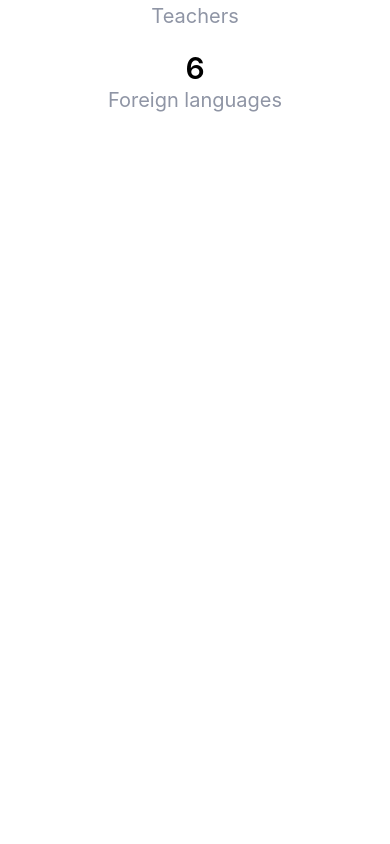
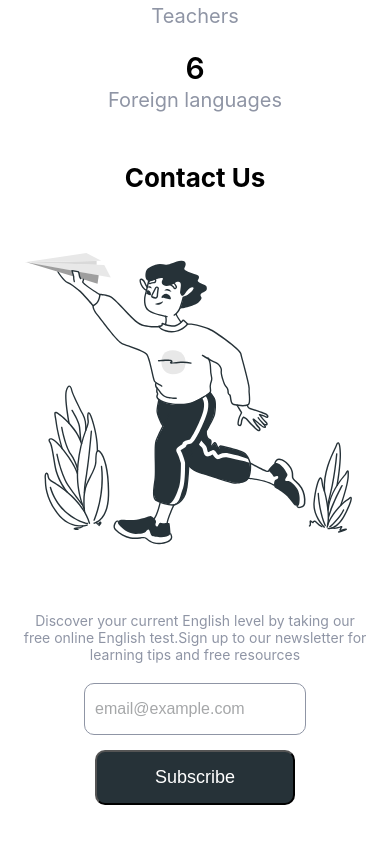
Before and after one commit to 7Alina77/adaptive, a React (Create React App) app: page / in a window 390 px wide. Shown: the part 5079-5923 px from the top of the page. Before the commit the page ends 5191 px from the top, so only its background shows below. Built offline with nearby package versions, Linux system fonts and the light colour scheme.

Commit message:
adaptive of part contacts

```diff
--- a/src/components/App/App.js
+++ b/src/components/App/App.js
@@ -5,6 +5,7 @@ import Landing from '../Landing/Landing';
 import About from '../About/About';
 import Pricing from '../Pricing/Pricing';
 import Skills from '../Skills/Skills';
+import Contact from '../Contact/Contact';
 
 function App() {
   const [isBurger, setIsBurger] = useState(false);
@@ -20,6 +21,7 @@ function App() {
       <Skills />
       <Pricing />
       <About />
+      <Contact />
     </div>
   );
 }
--- /dev/null
+++ b/src/components/Contact/Contact.css
@@ -0,0 +1,193 @@
+.contact {
+  max-width: 1180px;
+  padding: 0 20px;
+  margin: 100px auto 0;
+  display: grid;
+  grid-template-columns: 500px auto;
+  grid-column-gap: 20px;
+  grid-template-areas:
+  "picture title"
+  "picture container";
+}
+
+.contact__title {
+  margin: 0 0 40px;
+  font-size: 48px;
+  font-weight: bold;
+  grid-area: title;
+  align-self: end;
+}
+
+.contact__container {
+  grid-area: container;
+}
+
+.contact__text {
+  padding: 0;
+  margin: 0;
+  color: #8F95A5;
+  font-size: 20px;
+}
+
+.contact__form {
+  margin: 50px 0;
+  display: flex;
+}
+
+.contact__label {
+  display: block;
+}
+
+.contact__input {
+  border-radius: 10px;
+  border: 1px solid #8F95A5;
+  margin-right: 30px;
+  display: block;
+  width: 330px;
+  height: 30px;
+  padding: 10px;
+  font-size: 24px;
+}
+
+.contact__input::placeholder {
+  color: #212529;
+  opacity: 0.4;
+  font-size: 24px;
+}
+
+.contact__btn {
+  color: #fff;
+  padding: 10px 50px;
+  border-radius: 10px;
+  background: #263238;
+  font-size: 20px;
+}
+
+.contact__image {
+  grid-area: picture;
+  max-width: 480px;
+  max-height: 480px;
+}
+
+.contact__img {
+  max-width: 100%;
+  max-height: 100%;
+  object-fit: cover;
+  object-position: center;
+}
+
+@media screen and (max-width: 1150px) {
+  .contact {
+    grid-template-columns: 350px auto;
+  }
+}
+
+@media screen and (max-width: 1005px) {
+  .contact {
+    grid-template-columns: 350px 450px;
+  }
+
+  .contact__title {
+    font-size: 40px;
+    margin-bottom: 20px;
+  }
+
+  .contact__text {
+    font-size: 18px;
+  }
+
+  .contact__form {
+    margin: 25px auto;
+  }
+
+  .contact__input {
+    width: 200px;
+    font-size: 20px;
+  }
+
+  .contact__input::placeholder {
+    font-size: 20px;
+  }
+}
+
+@media screen and (max-width: 885px) {
+  .contact {
+    grid-template-columns: 300px 350px;
+  }
+
+  .contact__input {
+    width: 180px;
+    margin-right: 10px;
+    font-size: 16px;
+  }
+
+  .contact__input::placeholder {
+    font-size: 16px;
+  }
+
+  .contact__btn {
+    padding: 5px 30px;
+  }
+}
+
+@media screen and (max-width: 730px) {
+  .contact {
+    grid-template-columns: 1fr;
+    grid-template-rows: auto;
+    grid-template-areas:
+    "title"
+    "picture"
+    "container";
+    margin: 50px auto;
+  }
+
+  .contact__title {
+    text-align: center;
+  }
+
+  .contact__image {
+    margin: 40px auto;
+  }
+
+  .contact__text {
+    text-align: center;
+  }
+
+  .contact__form {
+    margin: 20px auto;
+    max-width: fit-content;
+  }
+
+  .contact__input {
+    width: 200px;
+  }
+
+  .contact__btn {
+    width: 200px;
+  }
+}
+
+@media screen and (max-width: 500px) {
+  .contact__title {
+    font-size: 26px;
+  }
+
+  .contact__text {
+    font-size: 14px;
+  }
+
+  .contact__form {
+    flex-direction: column;
+    align-items: center;
+  }
+
+  .contact__input {
+    margin-right: 0;
+  }
+
+  .contact__btn {
+    margin-top: 15px;
+    padding: 15px 20px;
+    font-size: 18px;
+  }
+}
--- /dev/null
+++ b/src/components/Contact/Contact.js
@@ -0,0 +1,24 @@
+import contact from '../../images/contact.svg';
+import '../Contact/Contact.css';
+
+function Contact() {
+  return(
+    <section className="contact">
+      <h2 className="contact__title">Contact Us</h2>
+      <div className="contact__container">
+        <p className="contact__text">Discover your current English level by taking our free online English test.Sign up to our newsletter for learning tips and free resources</p>
+        <form className="contact__form">
+          <label for='email' className='contact__label'>
+            <input placeholder='email@example.com' type='email' name='email' className="contact__input"></input>
+          </label>
+          <button className="contact__btn link">Subscribe</button>
+        </form>
+      </div>
+      <div className="contact__image">
+        <img src={contact} alt="картинка в контактах" className="contact__img"></img>
+      </div>
+    </section>
+  )
+}
+
+export default Contact;
```
Also changed, not shown: src/images/contact.svg (added).
